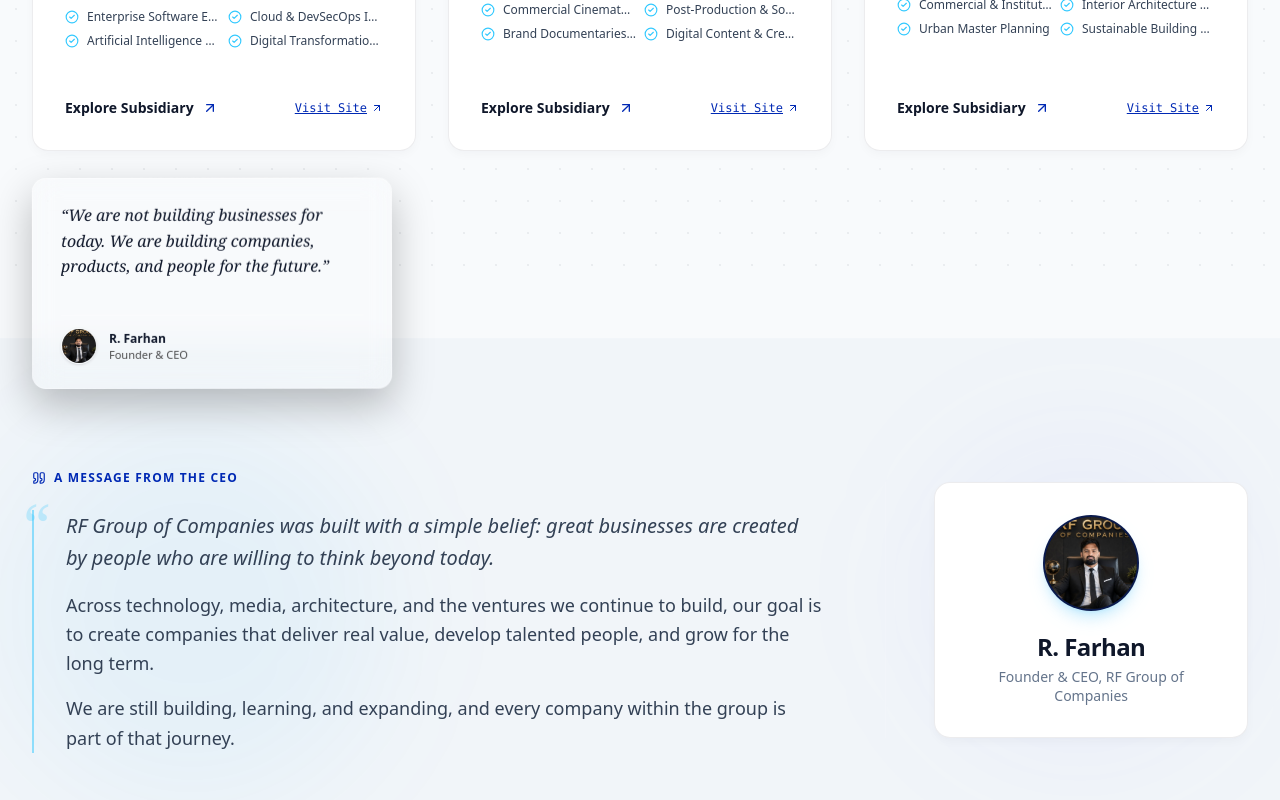
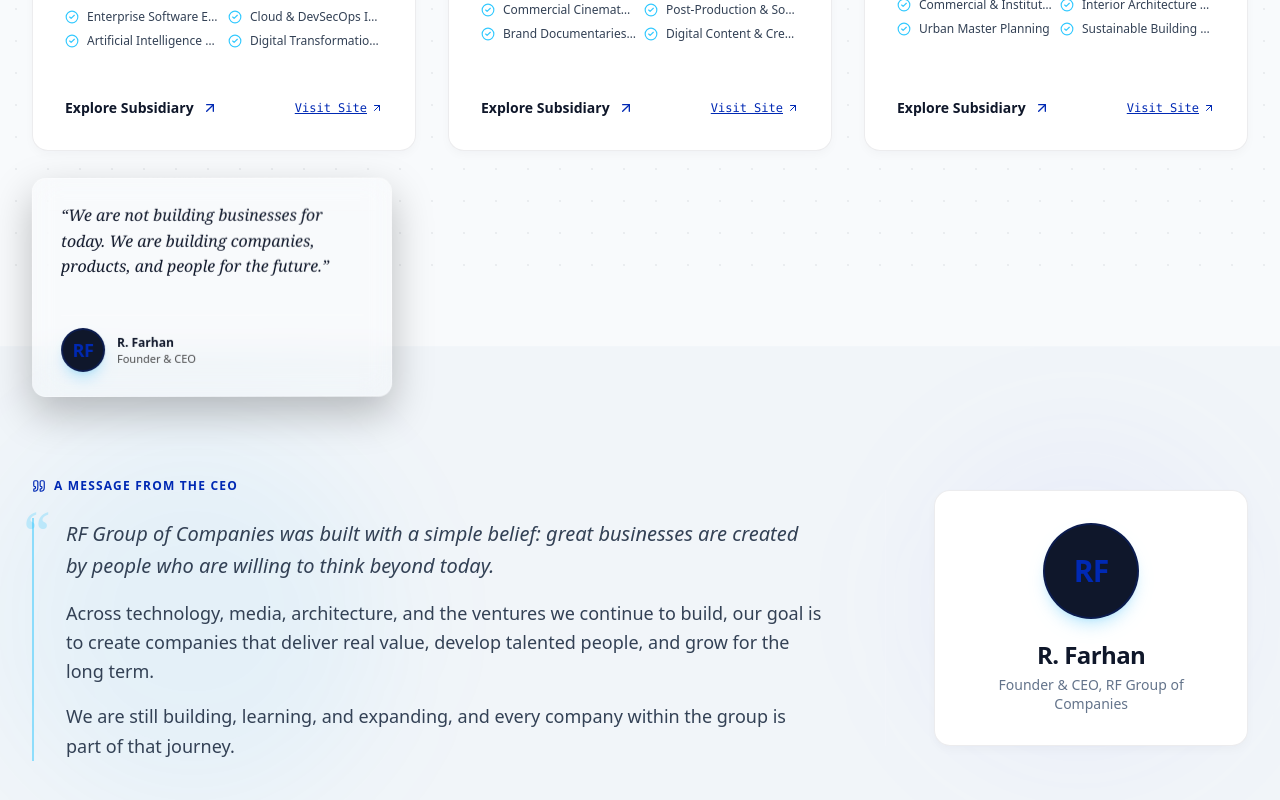
Before and after one commit to RFTechnologies/RFGOC, a Next.js app: page / in a window 1280 px wide. Shown: the part 2323-3123 px from the top of the page. Built offline with nearby package versions, Linux system fonts and the light colour scheme.

Commit message:
profile pic hide

```diff
--- a/src/components/ui/CeoFloatingQuoteCard.tsx
+++ b/src/components/ui/CeoFloatingQuoteCard.tsx
@@ -72,7 +72,7 @@
 
       {/* Immediate Attribution Block */}
       <div className="pt-3 border-t border-white/20 flex items-center gap-3 relative z-10">
-        <div className="relative w-9 h-9 rounded-full bg-white/20 border border-white/30 flex items-center justify-center shrink-0 shadow-sm overflow-hidden">
+        {/* <div className="relative w-9 h-9 rounded-full bg-white/20 border border-white/30 flex items-center justify-center shrink-0 shadow-sm overflow-hidden">
           <Image
             src="/CEO Photos.jpeg"
             alt="R. Farhan"
@@ -80,7 +80,12 @@
             className="object-cover object-top"
             sizes="36px"
           />
-        </div>
+        </div> */}
+        <div className="relative w-11 h-11 rounded-full border-2 border-sky-500/40 bg-slate-900 flex items-center justify-center shrink-0 shadow-lg shadow-sky-500/20">
+  <span className="text-md sm:text-lg font-bold tracking-tight text-sky-400">
+    RF
+  </span>
+</div>
 
         <div className="flex flex-col space-y-0.5">
           <span className="text-[12px] font-bold text-white leading-tight">
--- a/src/components/ui/CeoMessage.tsx
+++ b/src/components/ui/CeoMessage.tsx
@@ -1,7 +1,7 @@
 "use client";
 
 import React from "react";
-import Image from "next/image";
+// import Image from "next/image";
 import { SectionWrapper } from "@/components/layout/SectionWrapper";
 import { Quote } from "lucide-react";
 
@@ -47,7 +47,7 @@
         <div className="lg:col-span-4 flex flex-col items-start lg:items-center justify-center pt-6 lg:pt-0 border-t lg:border-t-0 lg:border-l border-white/10 lg:pl-12">
           <div className="flex flex-row lg:flex-col items-center gap-5 text-left lg:text-center glass-card p-6 md:p-8 rounded-2xl border border-white/10 w-full max-w-sm">
             {/* Circular Photo */}
-            <div className="relative w-20 h-20 sm:w-24 sm:h-24 rounded-full border-2 border-sky-500/40 bg-slate-900 flex items-center justify-center shrink-0 shadow-lg shadow-sky-500/20 group overflow-hidden">
+            {/* <div className="relative w-20 h-20 sm:w-24 sm:h-24 rounded-full border-2 border-sky-500/40 bg-slate-900 flex items-center justify-center shrink-0 shadow-lg shadow-sky-500/20 group overflow-hidden">
               <Image
                 src="/CEO Photos.jpeg"
                 alt="R. Farhan - Founder & CEO"
@@ -55,7 +55,12 @@
                 className="object-cover object-top group-hover:scale-105 transition-transform duration-500"
                 sizes="(max-width: 768px) 80px, 96px"
               />
-            </div>
+            </div> */}
+            <div className="relative w-20 h-20 sm:w-24 sm:h-24 rounded-full border-2 border-sky-500/40 bg-slate-900 flex items-center justify-center shrink-0 shadow-lg shadow-sky-500/20">
+  <span className="text-2xl sm:text-3xl font-bold tracking-tight text-sky-400">
+    RF
+  </span>
+</div>
 
             {/* Name & Title */}
             <div className="space-y-1">
```
